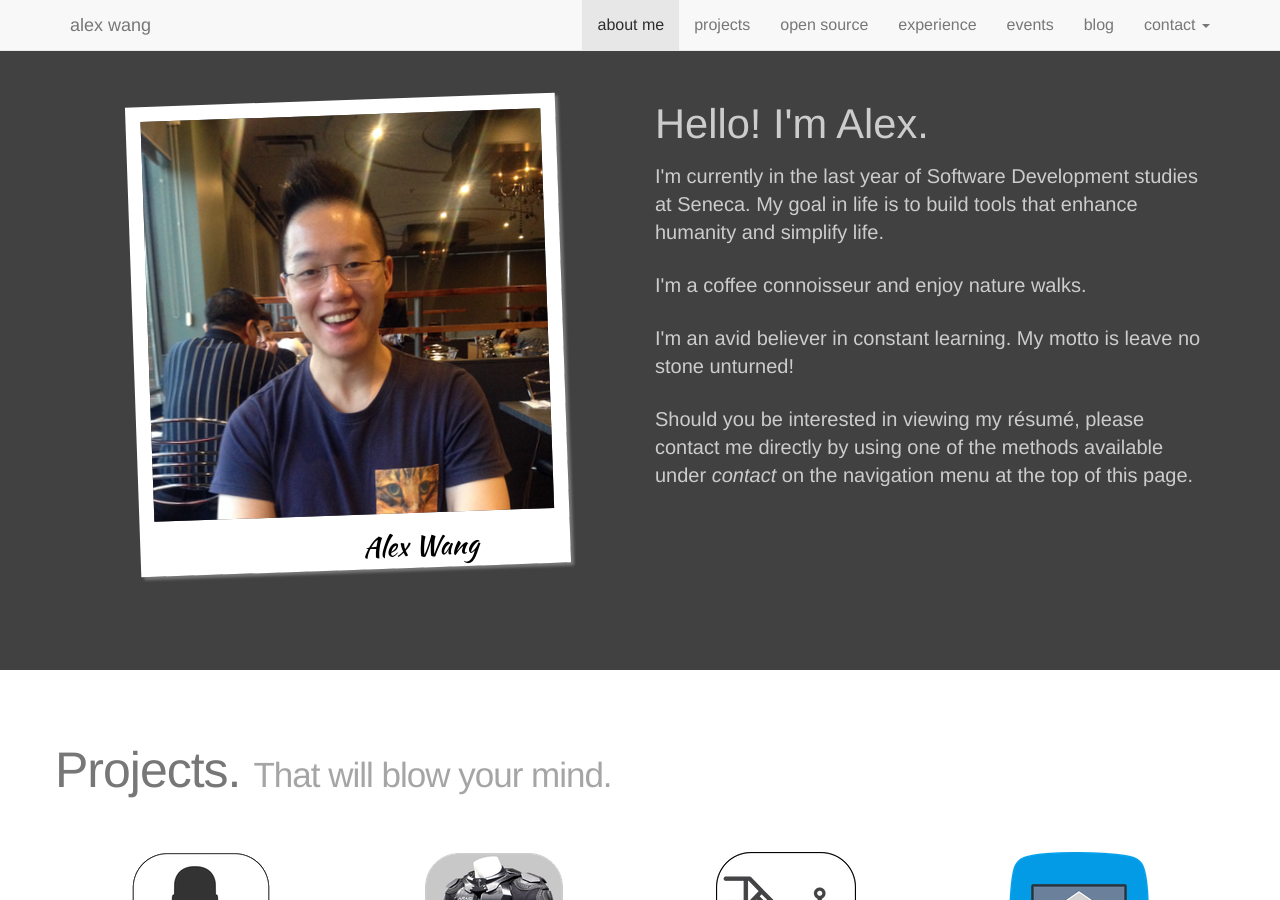
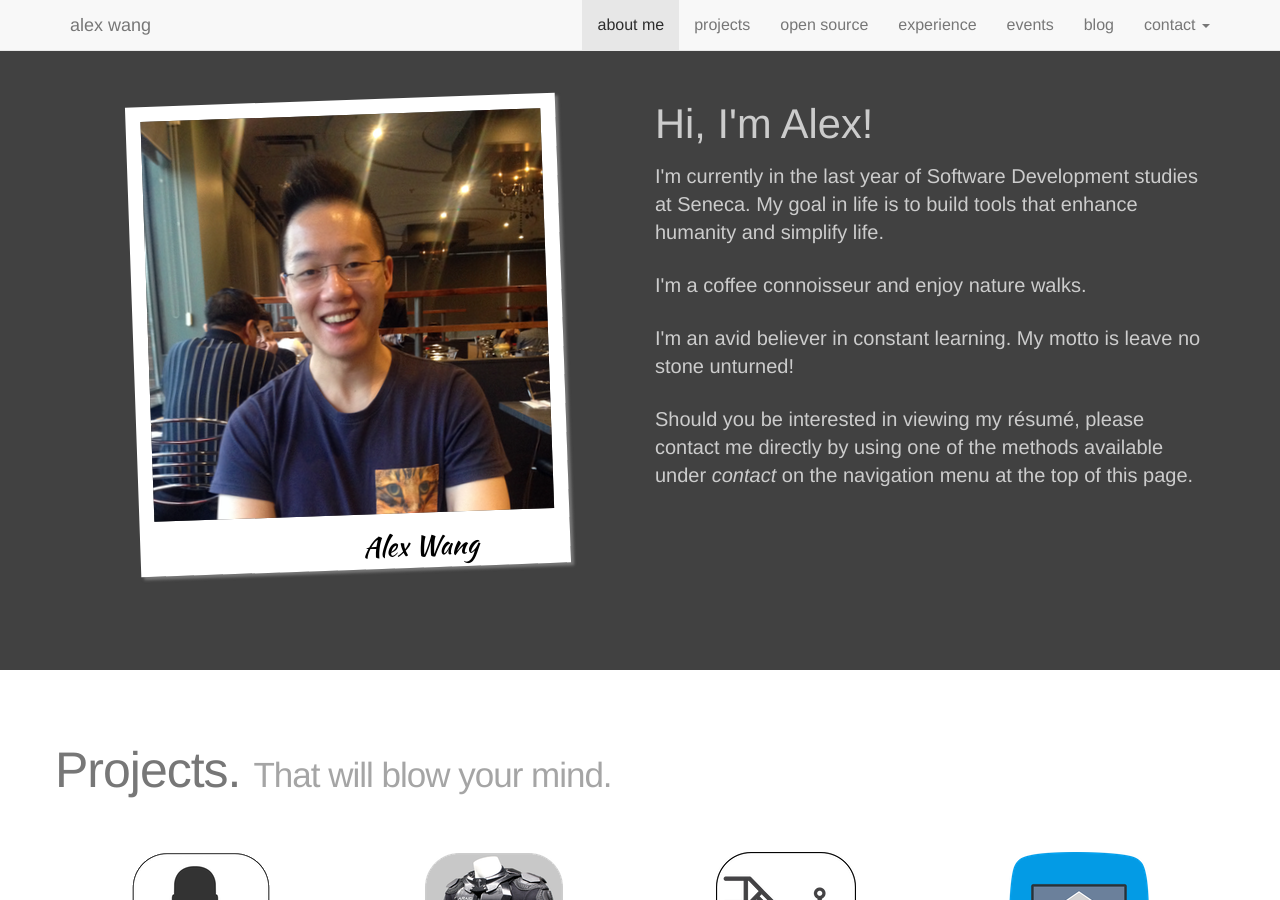
Before and after one commit to AlexWang-16/alexwang-16.github.io, a Jekyll site: the page built from index.html, in a window 1280 px wide and 900 px high. Built offline with Jekyll 4.4.1, drawn with Linux system fonts in a browser that asks for light colours.

Commit message:
update index page content

```diff
--- a/index.html
+++ b/index.html
@@ -14,7 +14,7 @@ description: Alex's design studio
                             <p id="name">Alex Wang</p>
                         </div>
                         <div class="col-md-6 col-xs-12 about-caption">
-                            <div class="welcome-text-lg">Hello! I'm Alex.</div>
+                            <div class="welcome-text-lg">Hi, I'm Alex!</div>
                             <p>I'm currently in the last year of Software Development studies at Seneca.
                                 My goal in life is to build tools that enhance humanity and simplify life.</p>
                             <p>I'm a coffee connoisseur and enjoy nature walks.</p>
```
